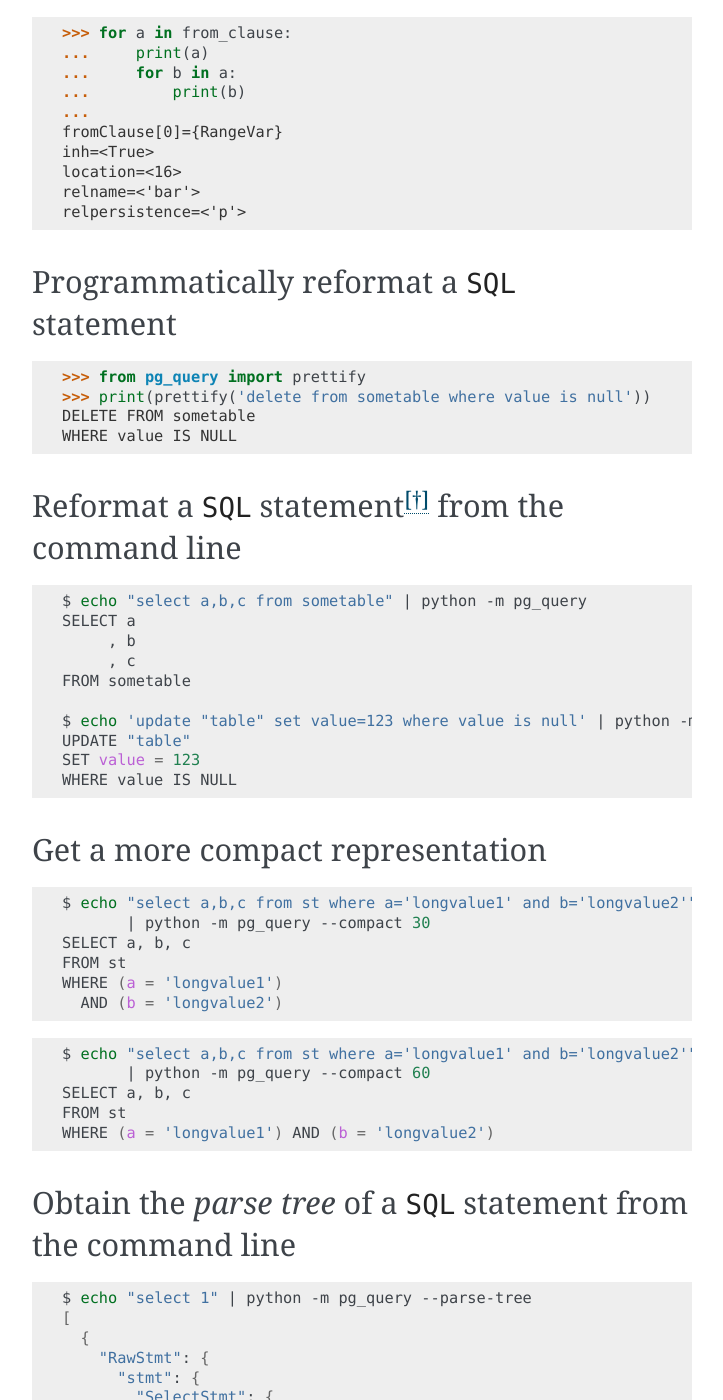
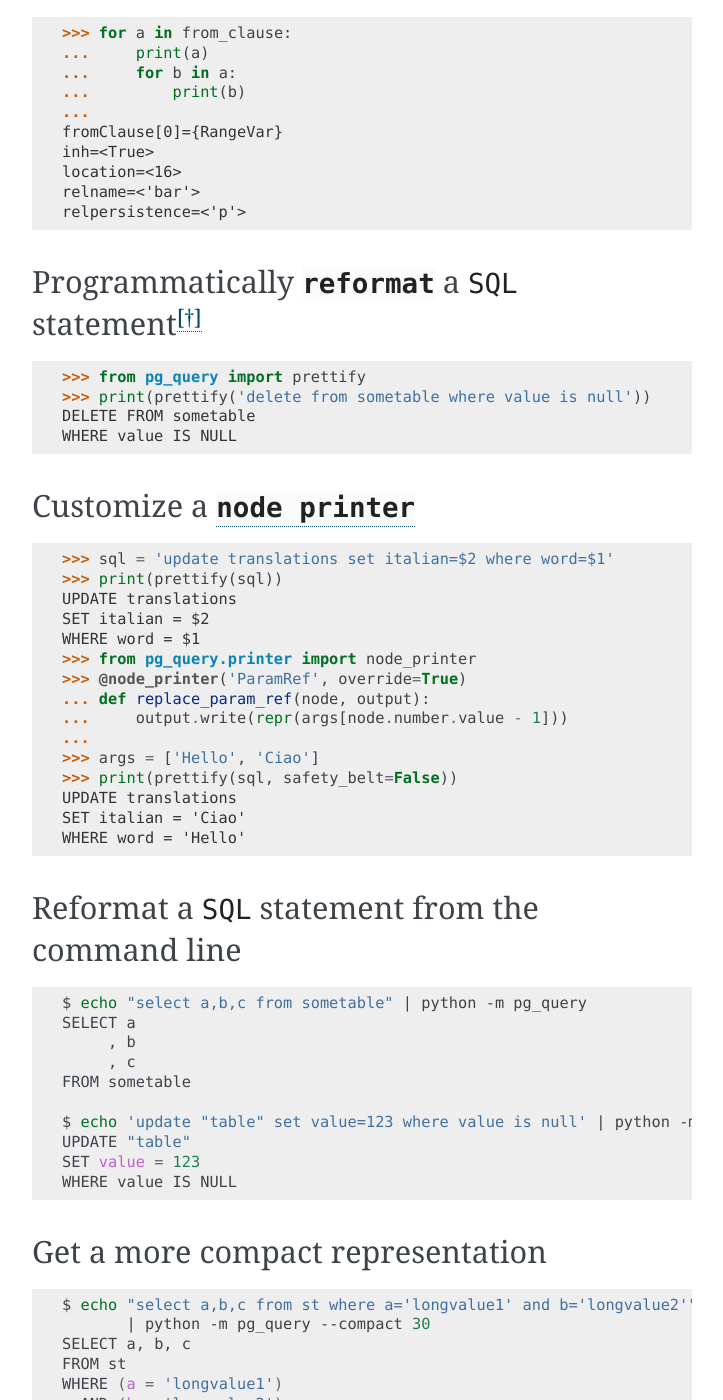
Before and after one commit to lelit/pglast, a Sphinx documentation site: the page built from docs/usage.rst, in a window 1280 px wide and 1400 px high, scrolled down 1364 px. Shown: the whole window, without its empty margins (388-1111 px from the left). Built offline with Sphinx 7.4.7, drawn with Linux system fonts in a browser that asks for light colours; some of the changed text lies outside the part shown.

Commit message:
Add an example of customization of a node printer

```diff
--- a/docs/usage.rst
+++ b/docs/usage.rst
@@ -22,8 +22,8 @@ Parse an ``SQL`` statement and get its *AST* root node
    >>> print(root)
    None=[1*{RawStmt}]
 
-Recursively traverse the parse tree
-===================================
+Recursively :meth:`traverse <pg_query.node.Node.traverse>` the parse tree
+=========================================================================
 
 .. doctest::
 
@@ -87,8 +87,8 @@ Iterate over nodes
    relname=<'bar'>
    relpersistence=<'p'>
 
-Programmatically reformat a ``SQL`` statement
-=============================================
+Programmatically :func:`reformat <pg_query.prettify>` a ``SQL`` statement\ [*]_
+===============================================================================
 
 .. doctest::
 
@@ -97,8 +97,29 @@ Programmatically reformat a ``SQL`` statement
    DELETE FROM sometable
    WHERE value IS NULL
 
-Reformat a ``SQL`` statement\ [*]_ from the command line
-========================================================
+Customize a :func:`node printer <pg_query.printer.node_printer>`
+================================================================
+
+.. doctest::
+
+   >>> sql = 'update translations set italian=$2 where word=$1'
+   >>> print(prettify(sql))
+   UPDATE translations
+   SET italian = $2
+   WHERE word = $1
+   >>> from pg_query.printer import node_printer
+   >>> @node_printer('ParamRef', override=True)
+   ... def replace_param_ref(node, output):
+   ...     output.write(repr(args[node.number.value - 1]))
+   ...
+   >>> args = ['Hello', 'Ciao']
+   >>> print(prettify(sql, safety_belt=False))
+   UPDATE translations
+   SET italian = 'Ciao'
+   WHERE word = 'Hello'
+
+Reformat a ``SQL`` statement from the command line
+==================================================
 
 .. code-block:: shell
 
```
